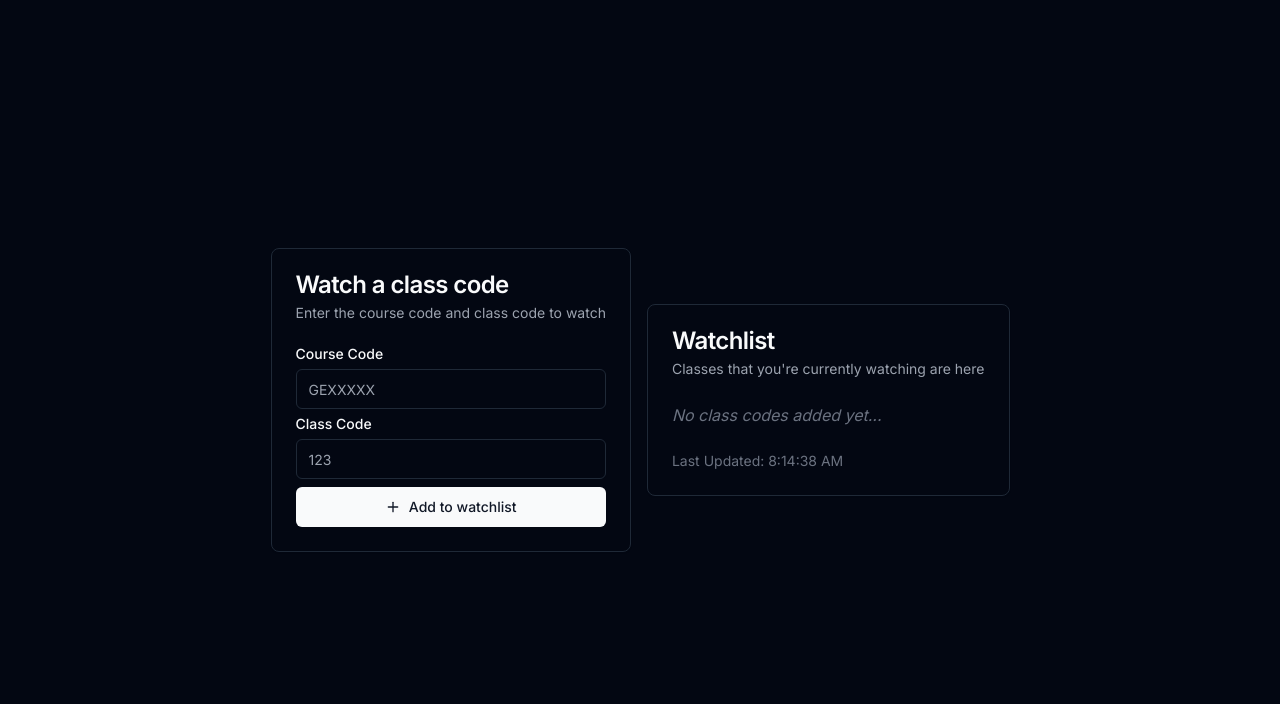
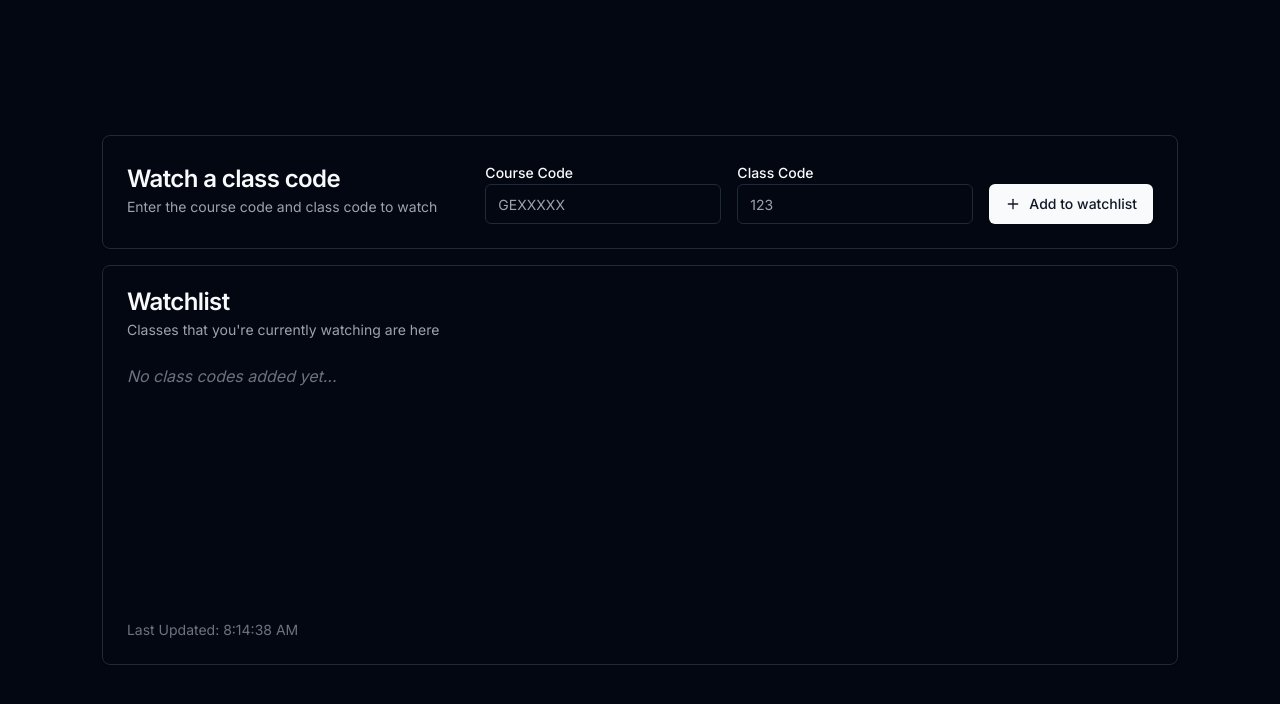
Before and after one commit to CyberEzpertz/course-notifier, a Next.js app: page / in a window 1280 px wide. Shown: the top 704 px of the page. Built offline with nearby package versions, Linux system fonts and the light colour scheme.

Commit message:
feat: update ui, band-aid fix for notif bug

```diff
--- a/src/app/layout.tsx
+++ b/src/app/layout.tsx
@@ -24,7 +24,7 @@ export default function RootLayout({
     <html lang="en" className="h-full">
       <body
         className={cn(
-          "h-full bg-gray-950 font-sans antialiased flex",
+          "h-full w-full bg-gray-950 font-sans antialiased flex justify-center",
           fontSans.variable
         )}
       >
--- a/src/components/CourseInput.tsx
+++ b/src/components/CourseInput.tsx
@@ -25,25 +25,33 @@ const CourseInput = ({ addClass }: Props) => {
     addClass(course, classCode);
   };
   return (
-    <Card>
-      <CardHeader>
+    <Card className="flex flex-row">
+      <CardHeader className="justify-center">
         <CardTitle>Watch a class code</CardTitle>
         <CardDescription>
           Enter the course code and class code to watch
         </CardDescription>
       </CardHeader>
-      <CardContent>
+      <CardContent className="p-6">
         <form action={handleForm}>
-          <div className=" flex flex-col gap-2">
-            <Label htmlFor="course">Course Code</Label>
+          <div className="flex flex-row gap-4 items-end h-full">
+            <div>
+              <Label htmlFor="course" className="text-nowrap">
+                Course Code
+              </Label>
               <Input
                 id="course"
                 name="course"
                 type="text"
                 placeholder="GEXXXXX"
               />
-            <Label htmlFor="code">Class Code</Label>
+            </div>
+            <div>
+              <Label htmlFor="code" className="text-nowrap">
+                Class Code
+              </Label>
               <Input id="code" name="code" type="text" placeholder="123" />
+            </div>
             <Button type="submit" className="gap-2">
               <Plus size={16} /> Add to watchlist
             </Button>
--- a/src/components/CourseList.tsx
+++ b/src/components/CourseList.tsx
@@ -3,7 +3,7 @@
 import { classEntry } from "@/lib/types";
 import { fetchCourses, tellServer } from "@/server-actions/fetch-courses";
 import { useQuery } from "@tanstack/react-query";
-import { useEffect, useState } from "react";
+import { useEffect, useRef, useState } from "react";
 import CourseInput from "./CourseInput";
 import WatchItem from "./WatchItem";
 import {
@@ -16,29 +16,36 @@ import {
 } from "./ui/card";
 
 const CourseList = () => {
-  const [codes, setCodes] = useState<classEntry[]>([]);
-  const [lastUpdated, setLastUpdated] = useState<Date | null>(null);
+  const notifiedRef = useRef<boolean>(false);
+  const [watched, setWatched] = useState<classEntry[]>([]);
+
+  const { data, dataUpdatedAt, isRefetching } = useQuery({
+    queryKey: ["fetch-codes", watched],
+    queryFn: async () => fetchCourses(watched),
+    refetchInterval: 1 * 60000,
+    refetchIntervalInBackground: true,
+    refetchOnMount: false,
+    refetchOnWindowFocus: false,
+  });
 
   const addClass = (courseCode: string, classCode: string) => {
     const code = Number(classCode);
-    const exists = codes.filter((existing) => existing.code === code);
+    const exists = watched.filter((existing) => existing.code === code);
 
-    if (exists.length > 0) return;
+    if (exists.length > 0 || courseCode.length !== 7) return;
 
     const newCodes = [
-      ...codes,
+      ...watched,
       { code: code, course: courseCode.toUpperCase() },
     ];
 
-    setCodes(newCodes);
+    setWatched(newCodes);
     localStorage.setItem("classCodes", JSON.stringify(newCodes));
   };
 
   const removeClass = (classCode: number) => {
-    const newCodes = codes.filter((code) => code.code !== classCode);
-    console.log(newCodes);
-
-    setCodes(newCodes);
+    const newCodes = watched.filter((code) => code.code !== classCode);
+    setWatched(newCodes);
     localStorage.setItem("classCodes", JSON.stringify(newCodes));
   };
 
@@ -47,54 +54,48 @@ const CourseList = () => {
     const parsed = stored !== null ? JSON.parse(stored) : null;
 
     Notification.requestPermission();
-    setLastUpdated(new Date());
 
     if (parsed) {
-      setCodes(parsed);
+      setWatched(parsed);
     }
   }, []);
 
-  const { data } = useQuery({
-    queryKey: ["fetch-codes", codes],
-    queryFn: async () => {
-      const data = await fetchCourses(codes);
-      setLastUpdated(new Date());
-
-      return data;
-    },
-    refetchInterval: 1 * 60000,
-    refetchIntervalInBackground: true,
-    refetchOnMount: false,
-    refetchOnWindowFocus: false,
-  });
+  useEffect(() => {
+    if (isRefetching) notifiedRef.current = false;
+  }, [isRefetching]);
 
   useEffect(() => {
     if (data !== undefined) {
-      setCodes(data.codes);
+      console.log(data.codes[0]?.status);
+      localStorage.setItem("classCodes", JSON.stringify(data.codes));
 
-      if (data.sendNotif) {
-        tellServer(data.codes);
+      if (!notifiedRef.current && data.sendNotif) {
+        notifiedRef.current = true;
+        tellServer("[USE EFFECT] SendNotif is True, sending Notification!");
+        console.log(data.timestamp?.getTime());
 
         new Notification("Course/s changed status.", {
           body: "One of your watched courses either opened or close, check it out!",
         });
       }
+
+      setWatched(data.codes);
     }
   }, [data]);
 
   return (
-    <div className="flex flex-row w-full min-h-full items-center justify-center gap-4">
+    <div className="flex flex-col w-max min-h-full items-center justify-center gap-4">
       <CourseInput addClass={addClass} />
-      <Card>
+      <Card className="flex flex-col w-full h-1/2">
         <CardHeader>
           <CardTitle>Watchlist</CardTitle>
           <CardDescription>
             {"Classes that you're currently watching are here"}
           </CardDescription>
         </CardHeader>
-        <CardContent>
-          {codes.length !== 0 ? (
-            codes.map((code) => (
+        <CardContent className="overflow-y-auto flex flex-wrap max-w-[64.5rem]">
+          {watched.length !== 0 ? (
+            watched.map((code) => (
               <WatchItem key={code.code} code={code} removeItem={removeClass} />
             ))
           ) : (
@@ -103,7 +104,9 @@ const CourseList = () => {
             </span>
           )}
         </CardContent>
-        <CardFooter className="text-gray-500 text-sm">{`Last Updated: ${lastUpdated?.toLocaleTimeString()}`}</CardFooter>
+        <CardFooter className="text-gray-500 text-sm mt-auto">{`Last Updated: ${new Date(
+          dataUpdatedAt
+        ).toLocaleTimeString()}`}</CardFooter>
       </Card>
     </div>
   );
--- a/src/components/WatchItem.tsx
+++ b/src/components/WatchItem.tsx
@@ -12,8 +12,8 @@ type Props = {
 
 const WatchItem = ({ code, removeItem }: Props) => {
   return (
-    <div>
-      <div className="flex flex-row justify-between items-center hover:bg-gray-900 transition-all p-2 gap-4 w-96">
+    <div className="h-max">
+      <div className="flex flex-row justify-between items-center hover:bg-gray-900 transition-all p-2 gap-4 w-[20.5rem]">
         <div className="flex flex-row gap-2 w-full">
           <Badge variant="default" className="font-bold w-20 justify-center">
             {`${code?.course}`}
--- a/src/server-actions/fetch-courses.tsx
+++ b/src/server-actions/fetch-courses.tsx
@@ -3,59 +3,78 @@
 import { Class, classEntry } from "@/lib/types";
 
 export async function fetchCourses(codes: classEntry[]) {
-  // Early exit if no code exists
+  const id = process.env.ID_NUMBER;
+  let hasStatusChanged = false;
+
   if (codes.length === 0) {
     return { sendNotif: false, codes: [] };
   }
 
-  const id = process.env.ID_NUMBER;
-  const courseCodes: number[] = [];
-  let sendNotif = false;
+  const { uniqueCourses, classCodes } = codes.reduce<{
+    uniqueCourses: string[];
+    classCodes: number[];
+  }>(
+    (acc, curr) => {
+      if (!acc.uniqueCourses.includes(curr.course))
+        acc.uniqueCourses.push(curr.course);
 
-  const courses = codes.reduce<string[]>((acc, curr) => {
-    if (curr.course.length !== 7) return acc;
-
-    if (!acc.includes(curr.course)) acc.push(curr.course);
-
-    courseCodes.push(curr.code);
-    return acc;
-  }, []);
+      acc.classCodes.push(curr.code);
+      return acc;
+    },
+    { uniqueCourses: [], classCodes: [] }
+  );
 
   try {
+    console.log(
+      `[FETCH COURSES] Fetching courses as of ${new Date().toLocaleTimeString()}`
+    );
+
     const data = await fetch(
       `${
         process.env.COURSE_API
-      }/api/getMultipleCourses?id=${id}&courses=${courses.join("&courses=")}`,
+      }/api/getMultipleCourses?id=${id}&courses=${uniqueCourses.join(
+        "&courses="
+      )}`,
       {
         cache: "no-store",
       }
     );
 
-    console.log(
-      `[FETCH COURSES] Fetching courses as of ${new Date().toLocaleTimeString()}`
-    );
+    // const data = await fetch(`${process.env.COURSE_API}/testing`, {
+    //   cache: "no-store",
+    // });
 
-    const decoded = (await data.json()) as Class[][];
+    if (!data.ok) {
+      console.error(
+        "[FETCH COURSES] Tried fetching, but API is not yet ready."
+      );
+      return { sendNotif: false, codes: [] };
+    }
 
-    for (const course of decoded) {
-      course.map((classDetails) => {
-        if (courseCodes.includes(classDetails.code)) {
-          const index = courseCodes.indexOf(classDetails.code);
+    const parsed = (await data.json()) as Class[][];
+
+    for (const course of parsed) {
+      course.map((courseClass) => {
+        if (classCodes.includes(courseClass.code)) {
+          const index = classCodes.indexOf(courseClass.code);
           const newStatus =
-            classDetails.enrolled >= classDetails.enrollCap ? "close" : "open";
+            courseClass.enrolled >= courseClass.enrollCap ? "close" : "open";
 
-          if (!sendNotif && codes[index].status) {
-            sendNotif = codes[index].status !== newStatus;
+          // If we're not yet sending notifs + the class doesn't have a status yet
+          // reassign the hasStatusChanged depending on the result.
+          if (!hasStatusChanged && codes[index].status) {
+            hasStatusChanged = codes[index].status !== newStatus;
           }
 
           codes[index].status = newStatus;
-          codes[index].details = classDetails;
+          codes[index].details = courseClass;
         }
       });
     }
 
-    return { sendNotif: sendNotif, codes: codes };
+    return { sendNotif: hasStatusChanged, codes: codes, timestamp: new Date() };
   } catch (error) {
+    console.error("[FETCH COURSES] Something went wrong during fetching:");
     console.error(error);
     return { sendNotif: false, codes: codes };
   }
```
Lines whose indentation alone changed are shown as unchanged.
